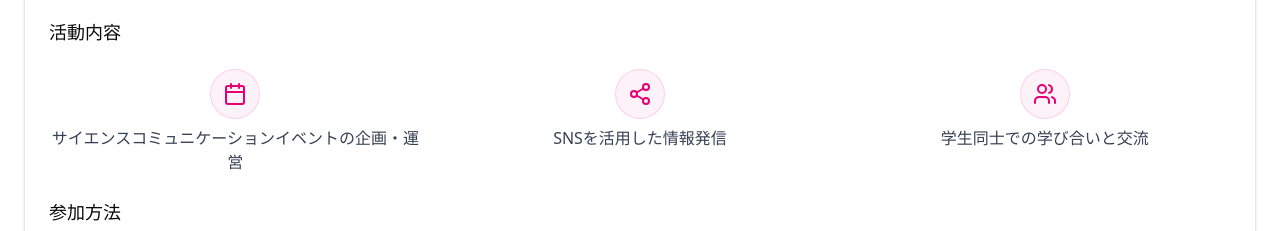
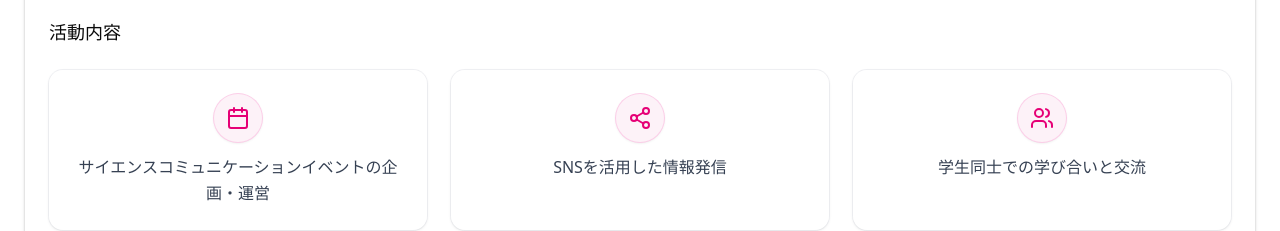
Before and after one commit to Hosi121/iynaweb, a Next.js app: page /join in a window 1280 px wide. Shown: the part 569-800 px from the top of the page. Built offline with nearby package versions, Linux system fonts and the light colour scheme; no server answers.

Commit message:
Join: interactive activity cards with gradient glow and hover motion

```diff
--- a/src/app/join/page.tsx
+++ b/src/app/join/page.tsx
@@ -87,31 +87,30 @@ export default function JoinPage() {
             </p>
 
             <h3 className="text-lg font-medium">活動内容</h3>
-            <div className="grid grid-cols-1 sm:grid-cols-3 gap-8 text-center">
-              <div>
-                <span className="mx-auto flex h-12 w-12 items-center justify-center rounded-full bg-pink-50 text-pink-600 ring-1 ring-pink-200">
-                  <Calendar className="h-6 w-6" aria-hidden />
-                </span>
-                <p className="mt-2 text-gray-700">
-                  サイエンスコミュニケーションイベントの企画・運営
-                </p>
-              </div>
-              <div>
-                <span className="mx-auto flex h-12 w-12 items-center justify-center rounded-full bg-pink-50 text-pink-600 ring-1 ring-pink-200">
-                  <Share2 className="h-6 w-6" aria-hidden />
-                </span>
-                <p className="mt-2 text-gray-700">
-                  SNSを活用した情報発信
-                </p>
-              </div>
-              <div>
-                <span className="mx-auto flex h-12 w-12 items-center justify-center rounded-full bg-pink-50 text-pink-600 ring-1 ring-pink-200">
-                  <Users className="h-6 w-6" aria-hidden />
-                </span>
-                <p className="mt-2 text-gray-700">
-                  学生同士での学び合いと交流
-                </p>
-              </div>
+            <div className="grid grid-cols-1 sm:grid-cols-3 gap-6">
+              {[{
+                Icon: Calendar,
+                text: "サイエンスコミュニケーションイベントの企画・運営",
+              },{
+                Icon: Share2,
+                text: "SNSを活用した情報発信",
+              },{
+                Icon: Users,
+                text: "学生同士での学び合いと交流",
+              }].map(({ Icon, text }, i) => (
+                <div
+                  key={i}
+                  className="group relative rounded-xl bg-white/70 backdrop-blur-sm ring-1 ring-gray-200/60 p-6 overflow-hidden transition shadow-sm hover:shadow-md hover:-translate-y-0.5"
+                >
+                  <div className="absolute -inset-0.5 bg-gradient-to-br from-fuchsia-400/0 via-pink-200/0 to-rose-200/0 opacity-0 group-hover:opacity-100 transition blur-xl" />
+                  <div className="relative flex flex-col items-center text-center space-y-3">
+                    <span className="flex h-12 w-12 items-center justify-center rounded-full bg-pink-50 text-pink-600 ring-1 ring-pink-200 shadow-sm group-hover:scale-105 transition">
+                      <Icon className="h-6 w-6" aria-hidden />
+                    </span>
+                    <p className="text-gray-700 leading-relaxed">{text}</p>
+                  </div>
+                </div>
+              ))}
             </div>
 
             <h3 className="text-lg font-medium">参加方法</h3>
```
